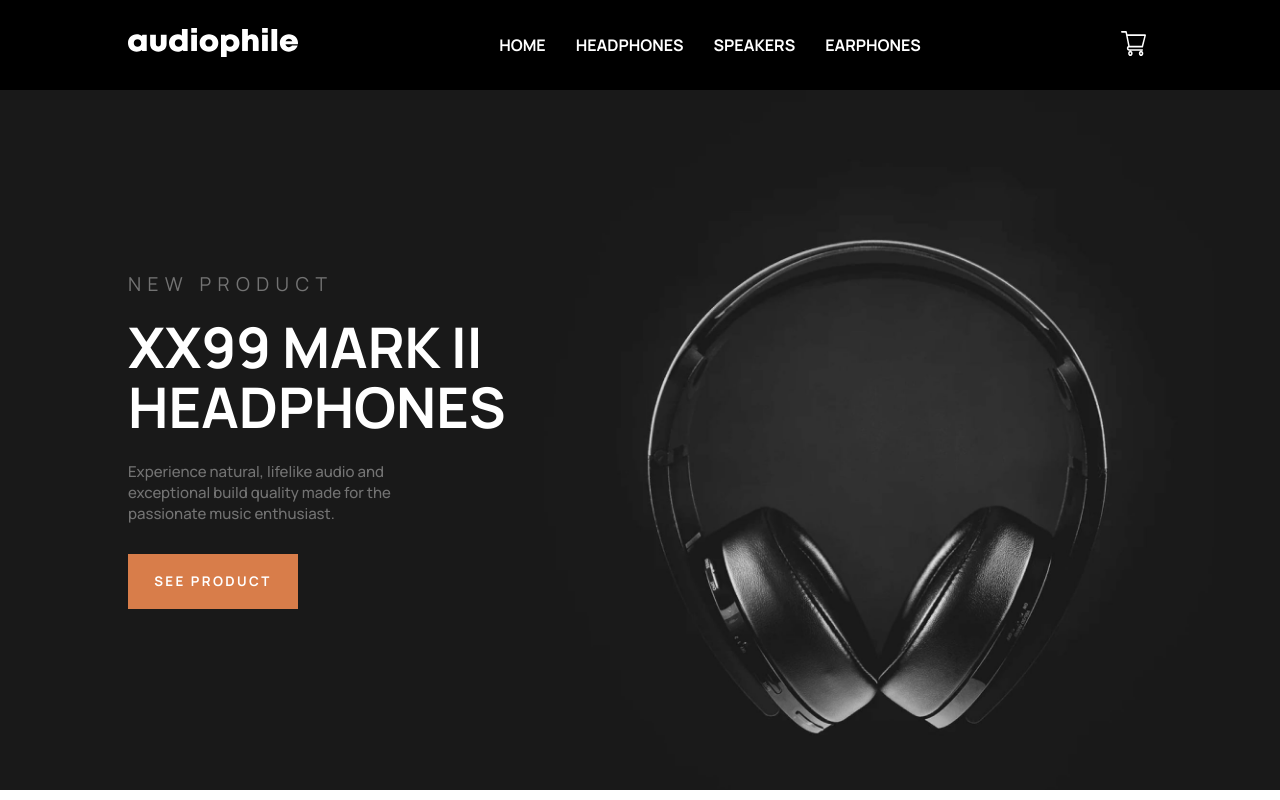
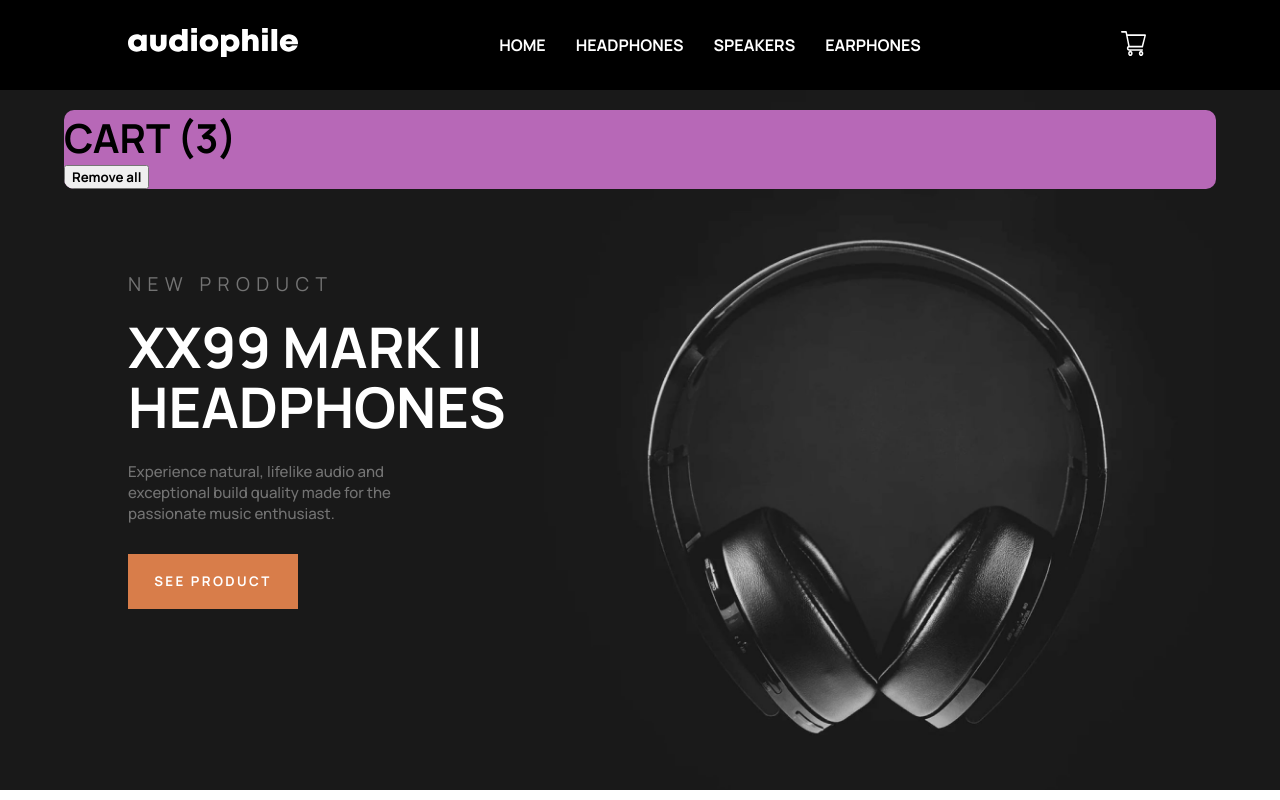
Before and after one commit to DylanNicolet/audiophile_website_frontendmentor.io, a React app: page / in a window 1280 px wide. Shown: the top 800 px of the page. Built offline with nearby package versions, Linux system fonts and the light colour scheme.

Commit message:
Worked on: Cart

```diff
--- a/src/components/Cart.jsx
+++ b/src/components/Cart.jsx
@@ -1,9 +1,64 @@
-import React from "react";
+import React from "react"
+import { useSelector } from "react-redux"
 
 export default function Cart() {
+
+
+    //Get screenwidth from REDUX
+    const screenWidth = useSelector(state => state.appState.screenWidth)
+
+    let cartData = JSON.parse( localStorage.getItem( "cartData" ) || "[]" )
+    console.log( cartData )
+
+    let products = cartData.map( ( product, index ) => {
+
+        //Define image source according to screen size
+        let source = "/assets/product-" + product.slug + "/mobile/image-product.jpg"
+        if(screenWidth >= 768 && screenWidth < 920){
+            source = "/assets/product-" + product.slug + "/tablet/image-product.jpg"
+        }
+        else if(screenWidth >= 920){
+            source = "/assets/product-" + product.slug + "/desktop/image-product.jpg"
+        }
+
+        return (
+            <section className="product" key={index}>
+
+                <img src={source} alt="image" className="product__image"/>
+
+                <section className="title-and-price">
+                    <h3 className="title">{ product.name }</h3>
+                    <p className="price">{"$ " + product.totalPrice.toLocaleString()}</p>
+                </section>
+
+                <section className="counter">
+                        <button className="counter__button" onClick={decrementCounter}>-</button>
+                        <p className="counter__number">{product.amount}</p>
+                        <button className="counter__button" onClick={increaseCounter}>+</button>
+                </section>
+
+            </section>
+        )
+    } )
+
+    function decrementCounter() {
+
+    }
+
+    function increaseCounter() {
+
+    }
+
     return (
-        <section className="cart-modal" style={{"display" : "none"}}>
-            <h1>I AM CART</h1>
+        <section className="modal-cart" style={{ "display": "block" }}>
+            <section className="header">
+                <h2 className="title">CART (3)</h2>
+                <button className="button-remove-all">Remove all</button>
+            </section>
+
+            <section className="products-block">
+                {products}
+            </section>
         </section>
     )
 }
--- a/src/pages/ProductPage.jsx
+++ b/src/pages/ProductPage.jsx
@@ -46,7 +46,9 @@ export default function ProductPage() {
         let newCartData = {
             id: product.id,
             amount: counterNumber,
-            totalPrice: price
+            totalPrice: price,
+            name: product.name,
+            slug: product.slug
         }
 
         //Check if this product already exists in localStorage
--- a/src/sass/components/_Cart.scss
+++ b/src/sass/components/_Cart.scss
@@ -0,0 +1,20 @@
+@use "../utils" as u;
+
+.modal-cart{
+    background-color: rgb(183, 104, 183);
+    position: fixed;
+    width: 90%;
+    max-height: 80%;
+    overflow: scroll;
+    top: 110px;
+    left: 5%;
+    border-radius: 10px;
+
+    .products-block{
+        .product{
+            .product__image{
+                width: 20%;
+            }
+        }
+    }
+}
--- a/src/sass/utils/_variables.scss
+++ b/src/sass/utils/_variables.scss
@@ -9,4 +9,5 @@ $color-text-primary: rgb(115, 115, 115);
 $color-text-secondary: white;
 $color-text-tertiary: rgb(222, 222, 222);
 
-$color-background-primary: rgb(241,241,241);
+$color-background-primary: rgb(241,241,241); //Very light grey
+$color-background-secondary: white; //white
```
Also changed, not shown: src/sass/App.css, 1 other file (tests, documents, lock files or other folders).
